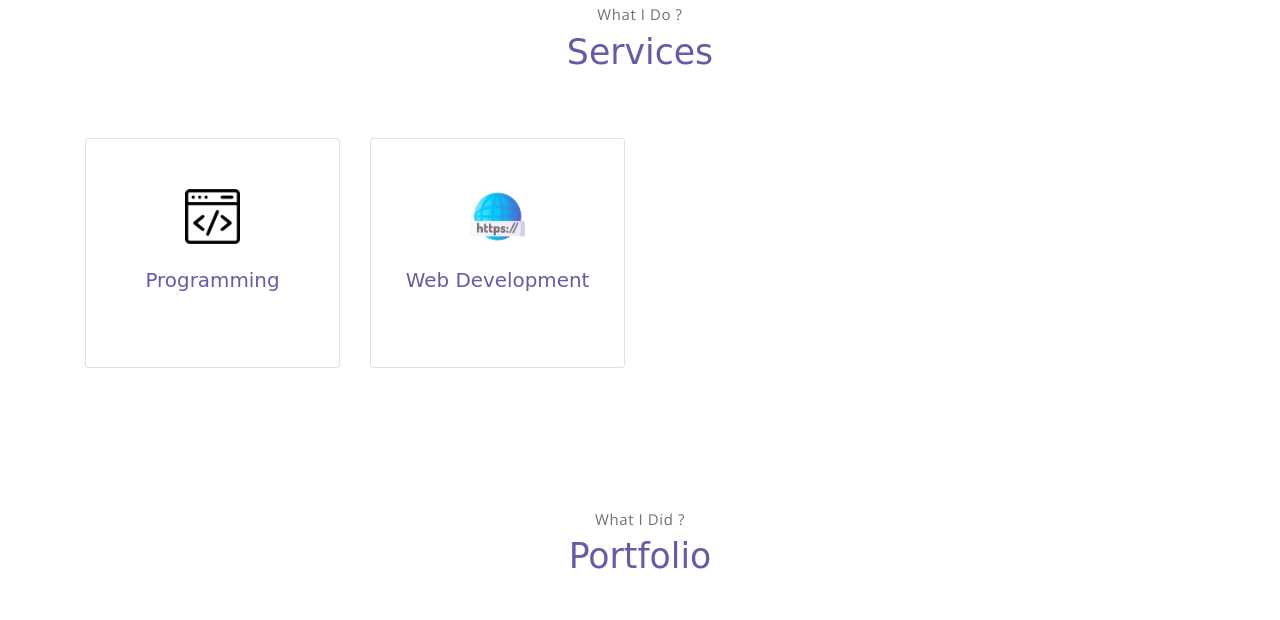
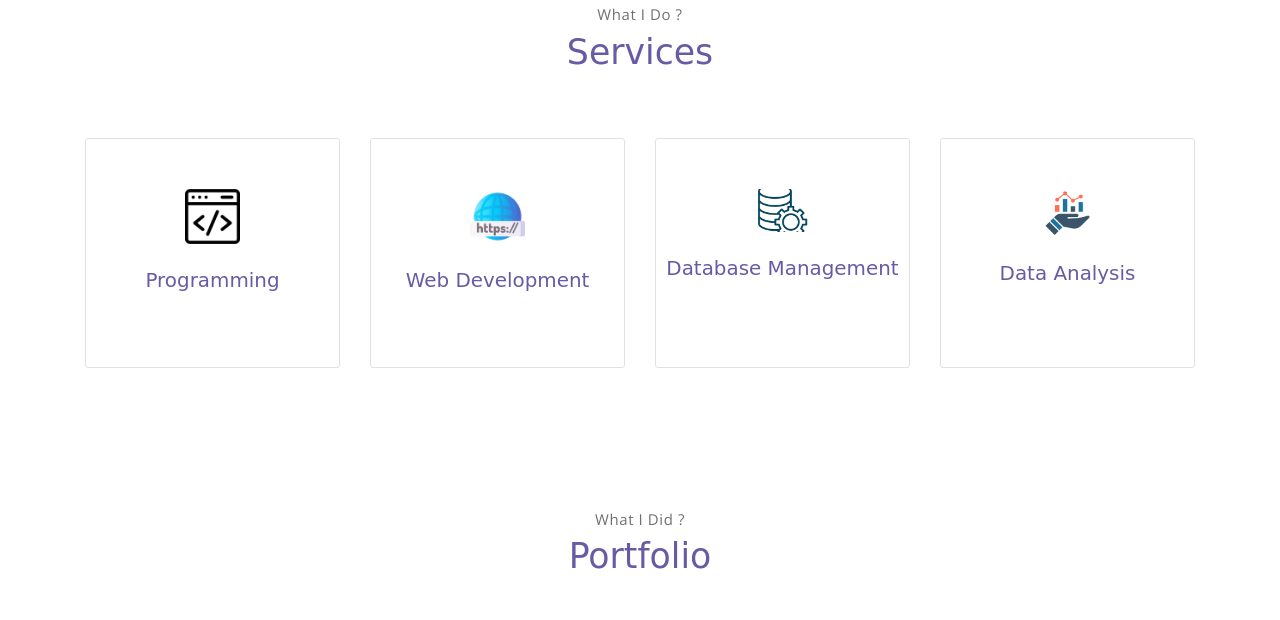
Before and after one commit to johnmalek/my_portfolio_site, a website: page index.html in a window 1280 px wide. Shown: the part 1280-1900 px from the top of the page. Drawn offline with nearby package versions, Linux system fonts and the light colour scheme; a web font is replaced by a local one.

Commit message:
Updatin the cv and skills

```diff
--- a/index.html
+++ b/index.html
@@ -75,7 +75,7 @@
                         <br>I am a driven individual with a lot of interest in developing applications that align with the user’s needs. I am highly motivated and can work in a team. I am always ready to learn from others and possess very good listening skills.
                         <br>I am also interested in backend systems and databases. I have a growing interest in Machine Learning and AI.
                     </p>
-                    <form action="assets/MalekCV.pdf" method="get">
+                    <form action="assets/John Malek Garang CV.pdf" method="get">
                         <button class="btn-rounded btn btn-outline-primary mt-4">Download CV</button>
                     </form>
                 </div>
@@ -105,6 +105,24 @@
                             <img src="assets/imgs/web-link.png" alt="Web Development" class="icon">
                             <h6 class="title">Web Development</h6>
                             <p class="subtitle">I have mastered HTML, CSS and JavaScript enough to create responsive websites that increase convsersion rates.</p>
+                        </div>
+                    </div>
+                </div>
+                <div class="col-md-6 col-lg-3">
+                    <div class="service-card">
+                        <div class="body">
+                            <img src="assets/imgs/database-management.png" alt="Programming" class="icon">
+                            <h6 class="title">Database Management</h6>
+                            <p class="subtitle">I can work with SQL, PostGreSQL and MongoDB and managing access to the data stored using them.</p>
+                        </div>
+                    </div>
+                </div>
+                <div class="col-md-6 col-lg-3">
+                    <div class="service-card">
+                        <div class="body">
+                            <img src="assets/imgs/data-analysis.png" alt="Programming" class="icon">
+                            <h6 class="title">Data Analysis</h6>
+                            <p class="subtitle">I use Pandas, numpy and other libraries to understand data. This involves cleaning it, presentation and analysis.</p>
                         </div>
                     </div>
                 </div>
```
Also changed, not shown: assets/imgs/data-analysis.png (added), assets/imgs/database-management.png (added), 1 other file.
